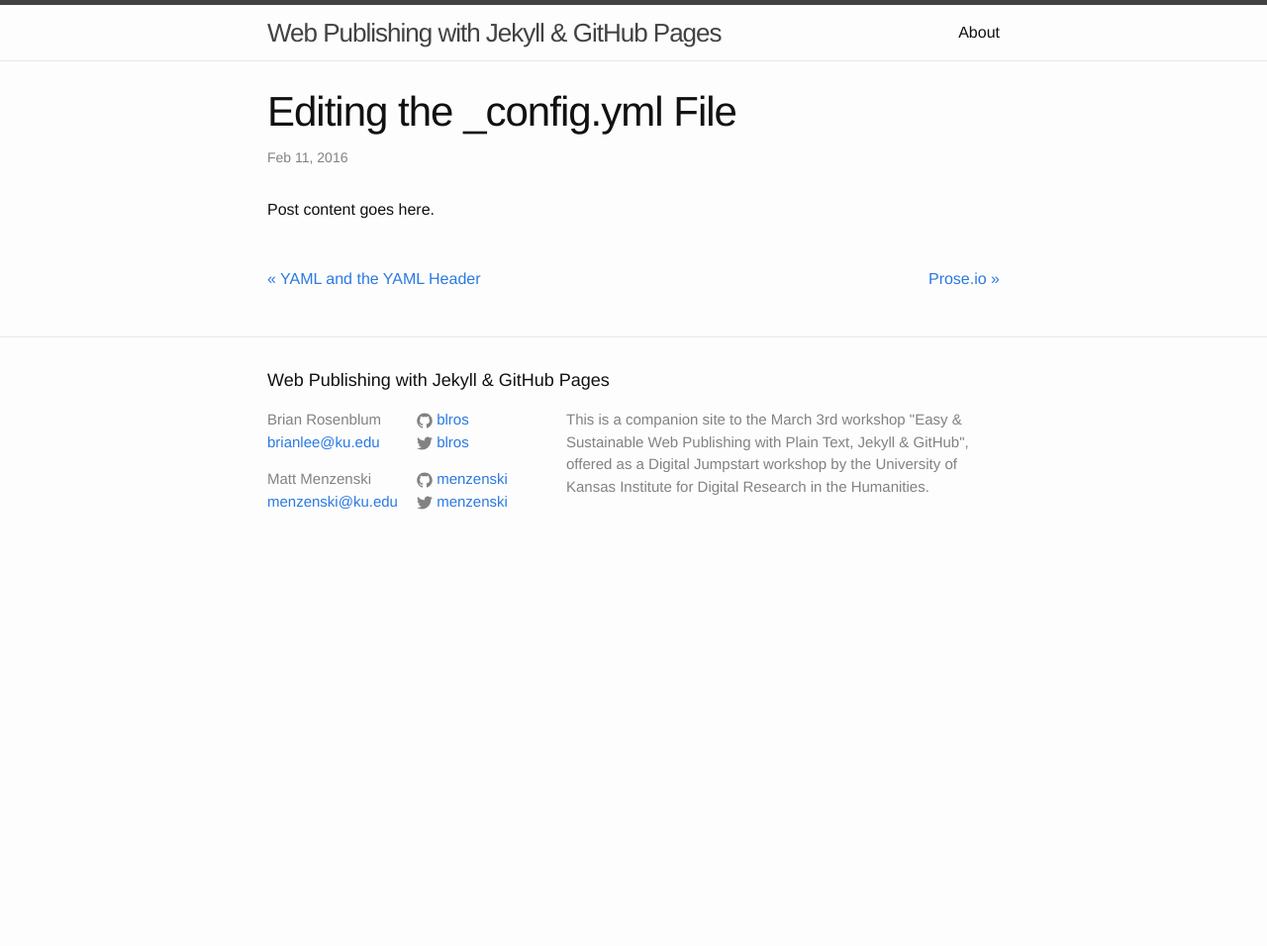
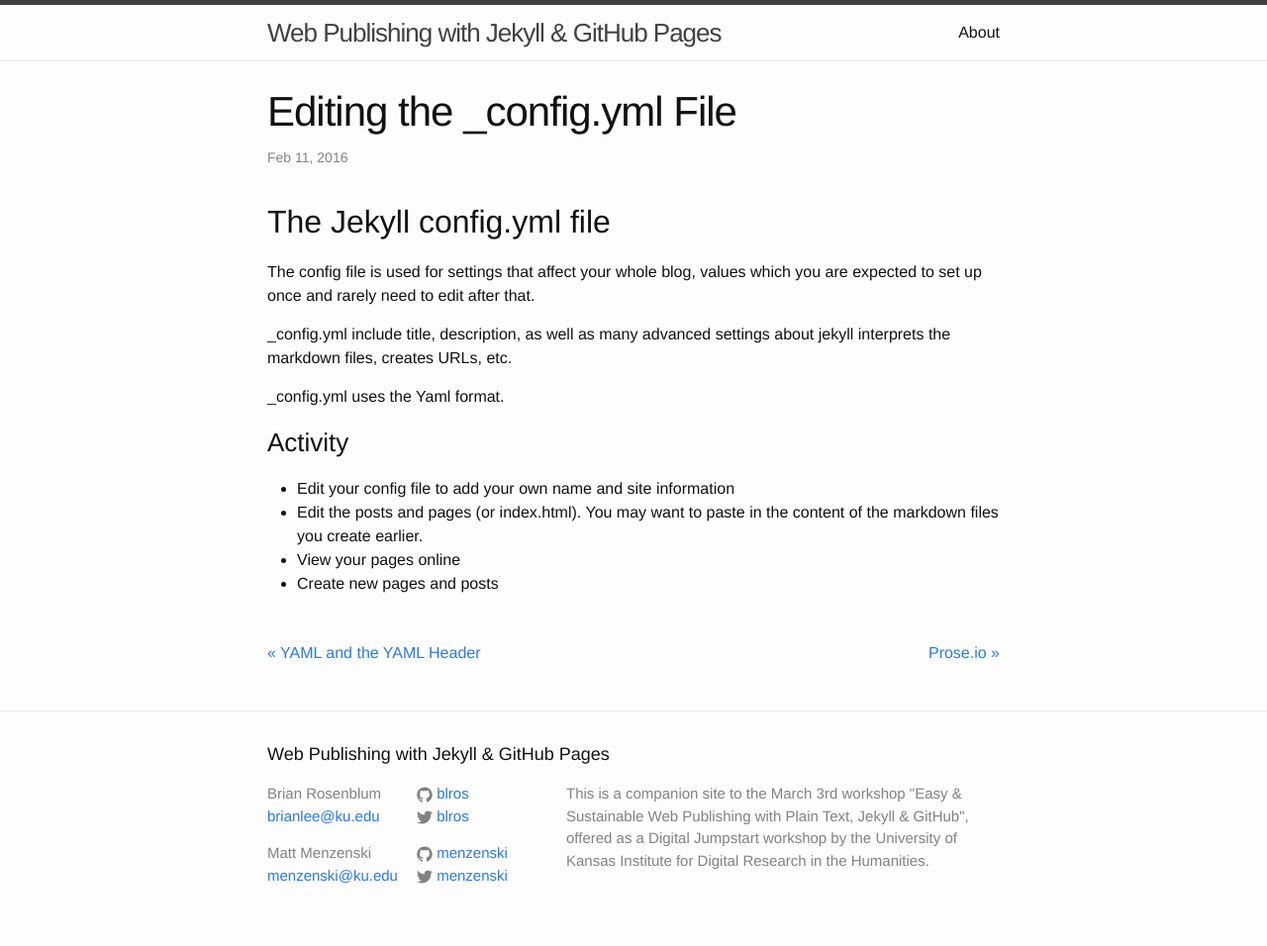
Before and after one commit to menzenski/idrh-static-site-workshop, a Jekyll site: the page built from _posts/2016-02-11-editing-the-config-file.md, in a window 1280 px wide. Shown: the whole page at 99% size. Built offline with Jekyll 4.4.1, drawn with Linux system fonts in a browser that asks for light colours; before the commit the page ends 900 px from its top, so only the background shows below that.

Commit message:
Updated 2016-02-11-editing-the-config-file.md

```diff
--- a/_posts/2016-02-11-editing-the-config-file.md
+++ b/_posts/2016-02-11-editing-the-config-file.md
@@ -1,7 +1,22 @@
 ---
 layout: post
-title: "Editing the _config.yml File"
-date: 2016-02-11 14:40:40 -0600
+title: Editing the _config.yml File
+date: "2016-02-11 14:40:40 -0600"
 categories: jekyll
+published: true
 ---
-Post content goes here.
+
+## The Jekyll config.yml file
+
+The config file is used for settings that affect your whole blog, values
+which you are expected to set up once and rarely need to edit after that.
+
+_config.yml include title, description, as well as many advanced settings about jekyll interprets the markdown files, creates URLs, etc.
+
+_config.yml uses the Yaml format.
+
+### Activity
+* Edit your config file to add your own name and site information
+* Edit the posts and pages (or index.html). You may want to paste in the content of the markdown files you create earlier.
+* View your pages online
+* Create new pages and posts
```
